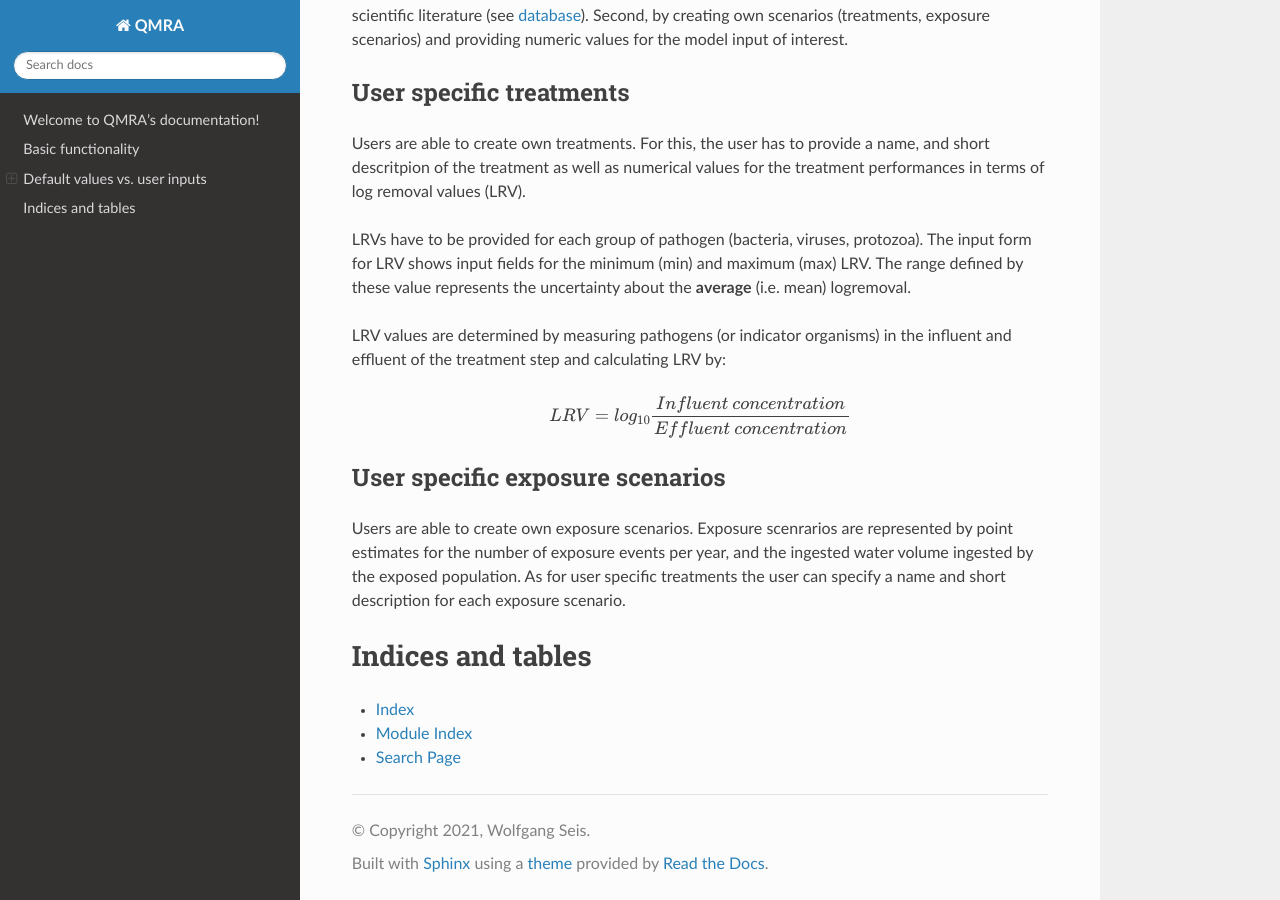
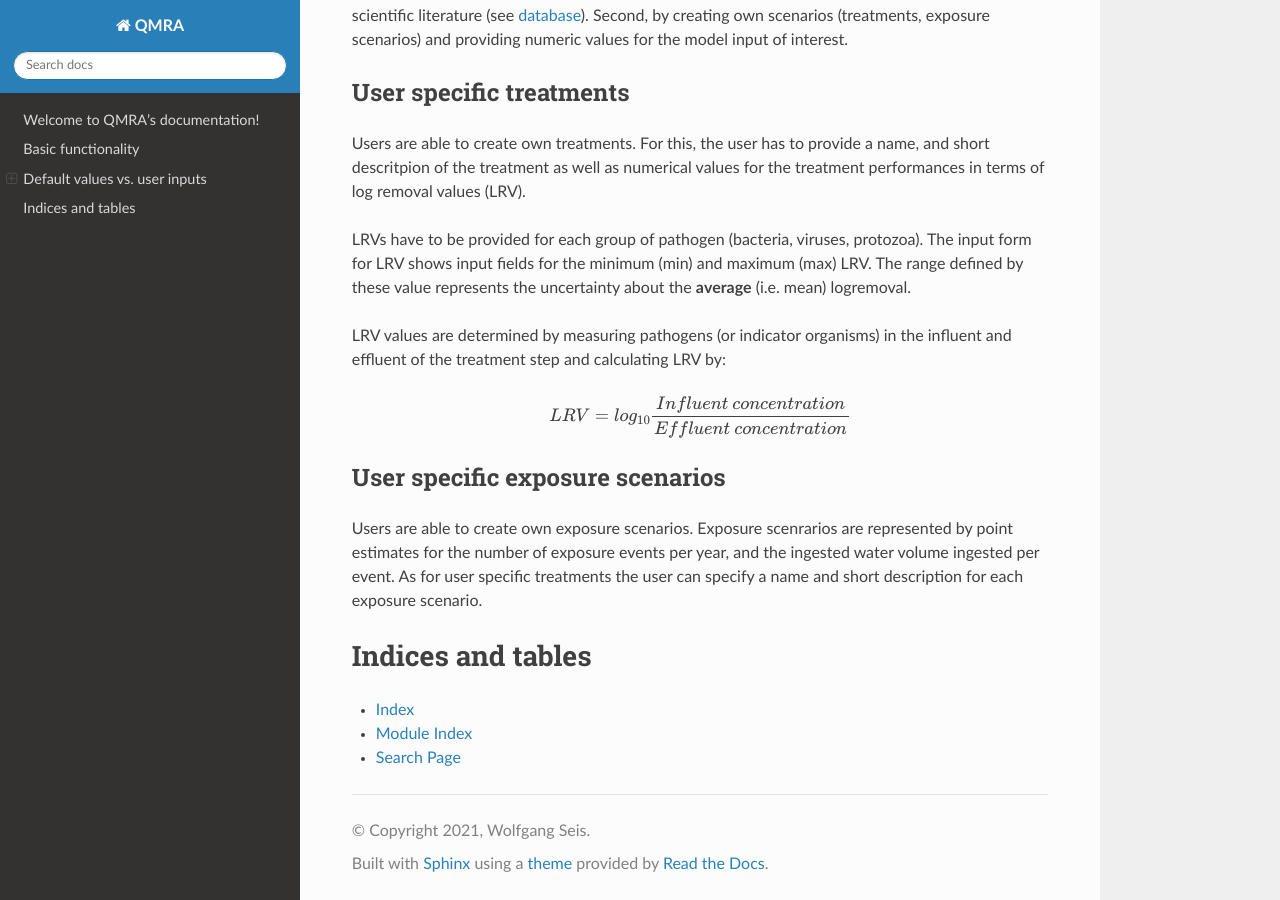
Before and after one commit to wseis/qmra, a Sphinx documentation site: the page built from docs/source/index.rst, in a window 1280 px wide and 900 px high, scrolled down 902 px. Built offline with Sphinx 7.4.7 and the Read the Docs theme 2.0.0, drawn with Linux system fonts in a browser that asks for light colours.

Commit message:
changes docs

```diff
--- a/docs/source/index.rst
+++ b/docs/source/index.rst
@@ -56,7 +56,7 @@ User specific exposure scenarios
 ################################
 
 Users are able to create own exposure scenarios. Exposure scenrarios are represented by point estimates for the number of exposure events per year,
-and the ingested water volume ingested by the exposed population. As for user specific treatments the user can specify a name and short description
+and the ingested water volume ingested per event. As for user specific treatments the user can specify a name and short description
 for each exposure scenario.
 
 Indices and tables
```
